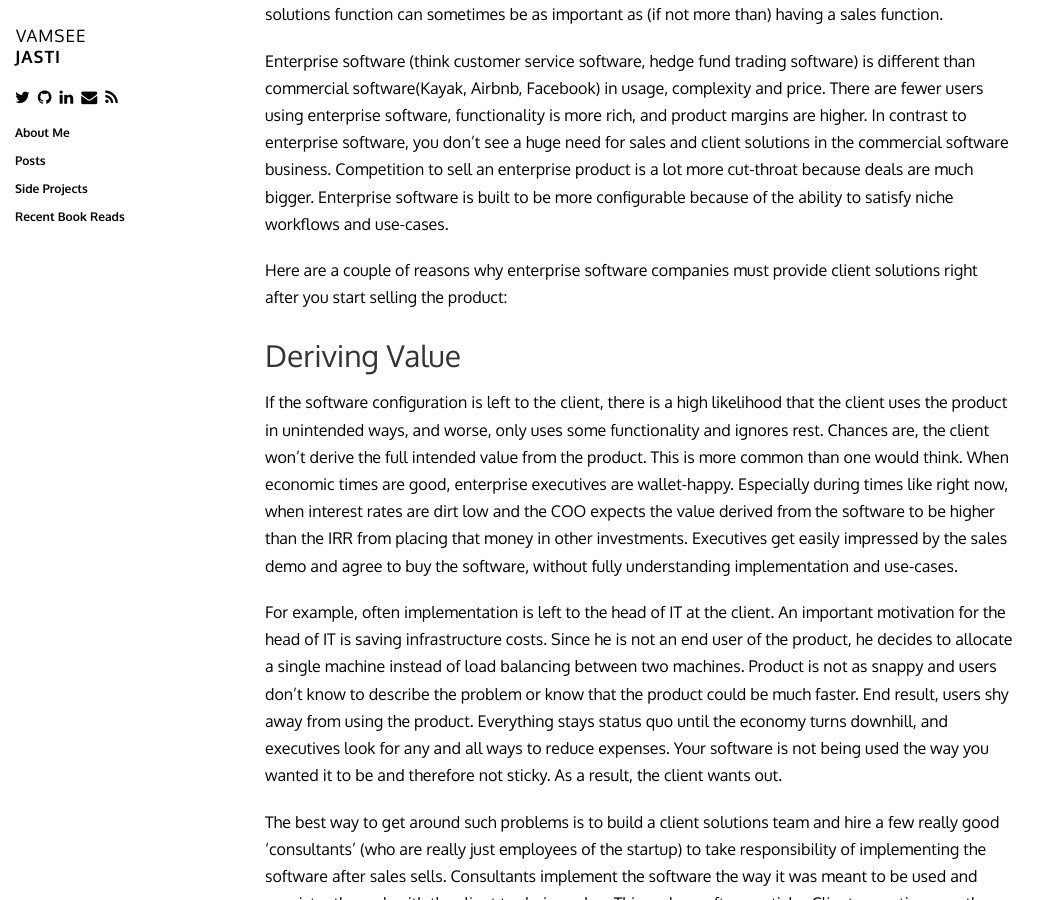
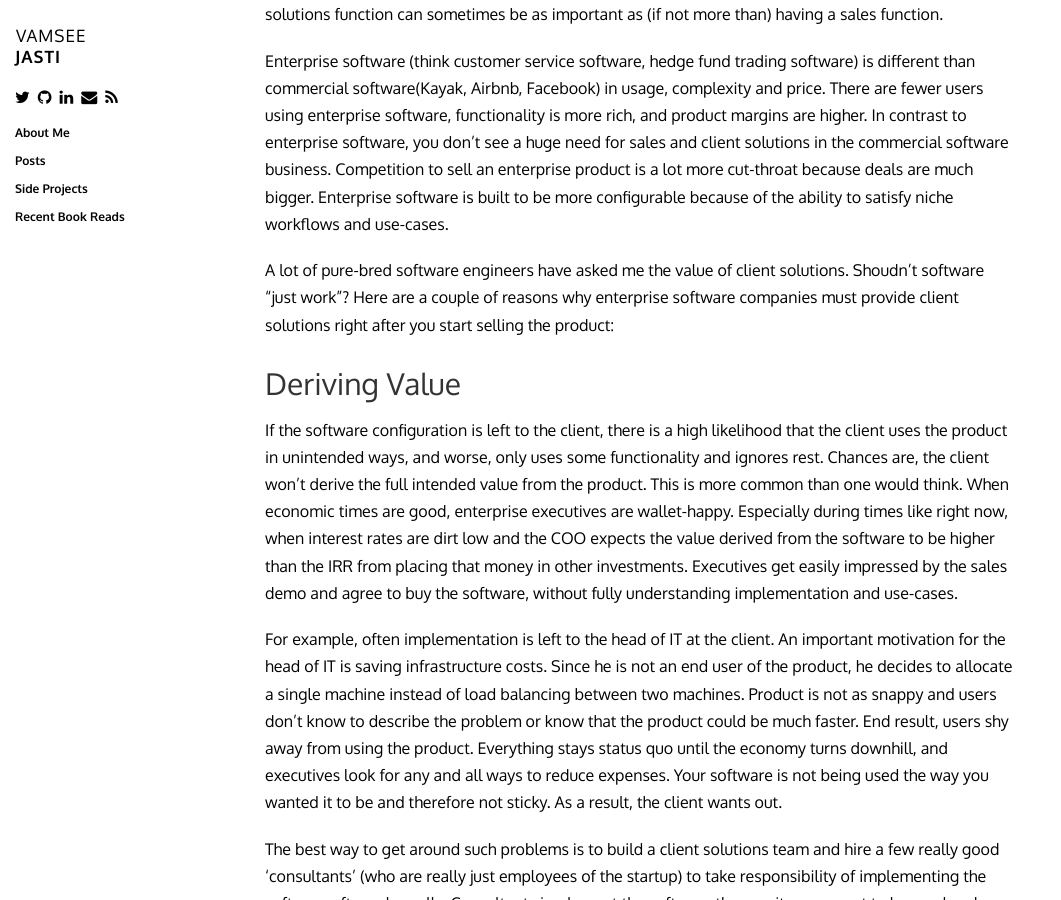
Before and after one commit to jasti/jasti.github.io, a Jekyll site: the page built from _posts/2014-08-07-solutions.markdown, in a window 1280 px wide and 900 px high, scrolled down 341 px. Shown: the whole window, without its empty margins (0-1061 px from the left). Built offline with Jekyll 4.4.1, drawn with Linux system fonts in a browser that asks for light colours; nearby versions of some CDN libraries; Markdown is read by kramdown in place of the engine named in the settings; comment, search, counter and statistics services are not loaded.

Commit message:
solutions edit

```diff
--- a/_posts/2014-08-07-solutions.markdown
+++ b/_posts/2014-08-07-solutions.markdown
@@ -9,7 +9,7 @@ You are 3 months into building the MVP for your enterprise software startup. You
 
 Enterprise software (think customer service software, hedge fund trading software) is different than commercial software(Kayak, Airbnb, Facebook) in usage, complexity and price. There are fewer users using enterprise software, functionality is more rich, and product margins are higher. In contrast to enterprise software, you don’t see a huge need for sales and client solutions in the commercial software business. Competition to sell an enterprise product is a lot more cut-throat because deals are much bigger. Enterprise software is built to be more configurable because of the ability to satisfy niche workflows and use-cases.
 
-Here are a couple of reasons why enterprise software companies must provide client solutions right after you start selling the product:
+A lot of pure-bred software engineers have asked me the value of client solutions. Shoudn't software "just work"? Here are a couple of reasons why enterprise software companies must provide client solutions right after you start selling the product:
 
 <h2>Deriving Value</h2>
 If the software configuration is left to the client, there is a high likelihood that the client uses the product in unintended ways, and worse, only uses some functionality and ignores rest. Chances are, the client won’t derive the full intended value from the product. This is more common than one would think. When economic times are good, enterprise executives are wallet-happy. Especially during times like right now, when interest rates are dirt low and the COO expects the value derived from the software to be higher than the IRR from placing that money in other investments. Executives get easily impressed by the sales demo and agree to buy the software, without fully understanding implementation and use-cases.
```
